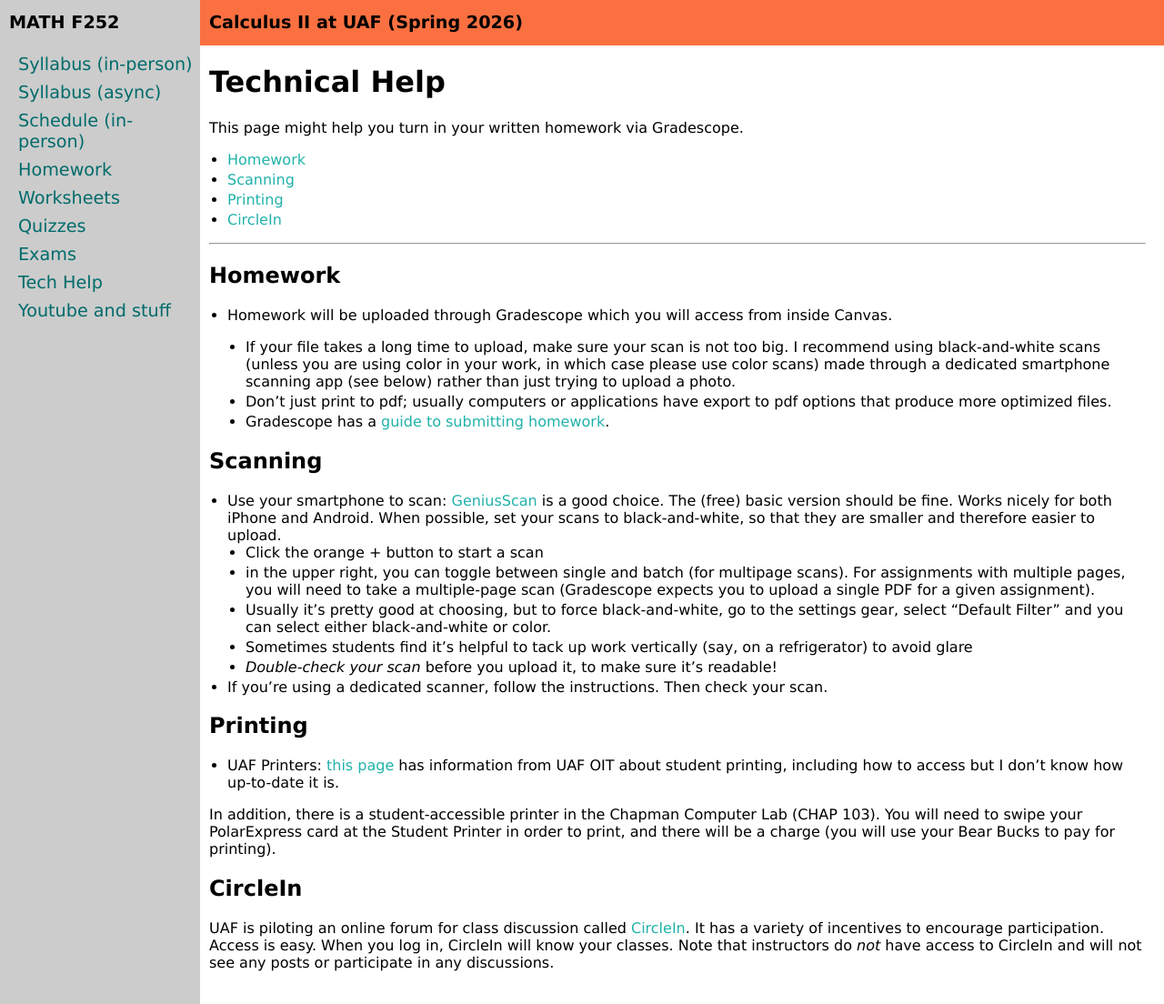
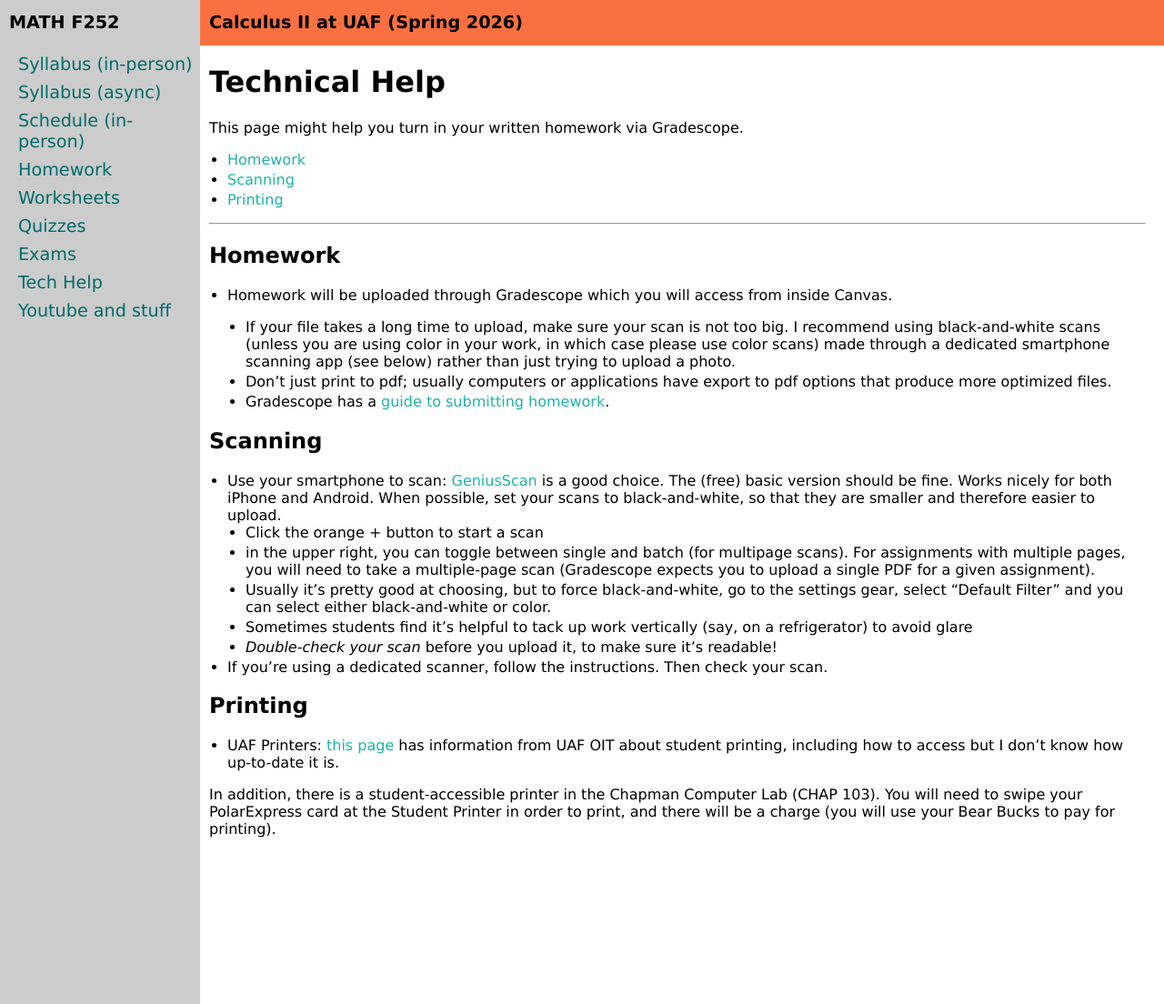
Before and after one commit to uaf-math/calc2, a Jekyll site: the page built from techHelp.md, in a window 1280 px wide and 1104 px high. Shown: the whole window at 91% size. Built offline with Jekyll 4.4.1, drawn with Linux system fonts in a browser that asks for light colours.

Commit message:
not using CircleIn to my knowledge

```diff
--- a/techHelp.md
+++ b/techHelp.md
@@ -10,7 +10,7 @@ This page might help you turn in your written homework via Gradescope.
 * [Homework](#homework)
 * [Scanning](#scanning)
 * [Printing](#printing)
-* [CircleIn](#circlein)
+<!--* [CircleIn](#circlein)-->
 
 - - -
 
@@ -39,6 +39,8 @@ This page might help you turn in your written homework via Gradescope.
 In addition, there is a student-accessible printer in the Chapman Computer Lab (CHAP 103). You will need to swipe your PolarExpress card at the Student Printer in order to print, and there will be a charge (you will use your Bear Bucks to pay for printing).
 
 
+<!--
 ## CircleIn
 
 UAF is piloting an online forum for class discussion called [CircleIn](https://circleinapp.com/). It has a variety of incentives to encourage participation. Access is easy. When you log in, CircleIn will know your classes. Note that instructors do *not* have access to CircleIn and will not see any posts or participate in any discussions.
+-->
```
